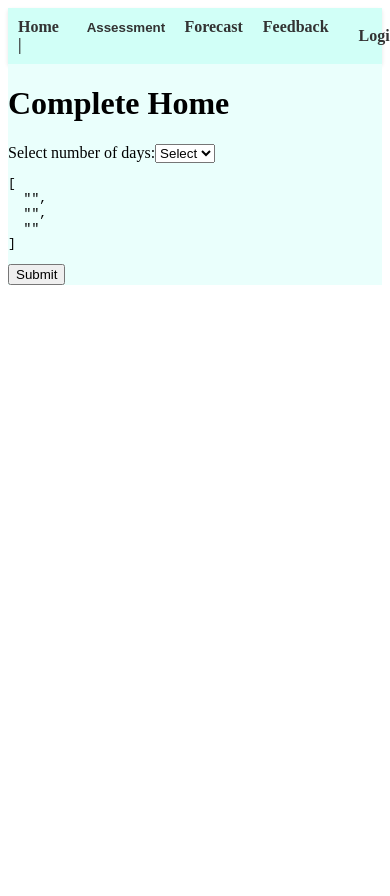
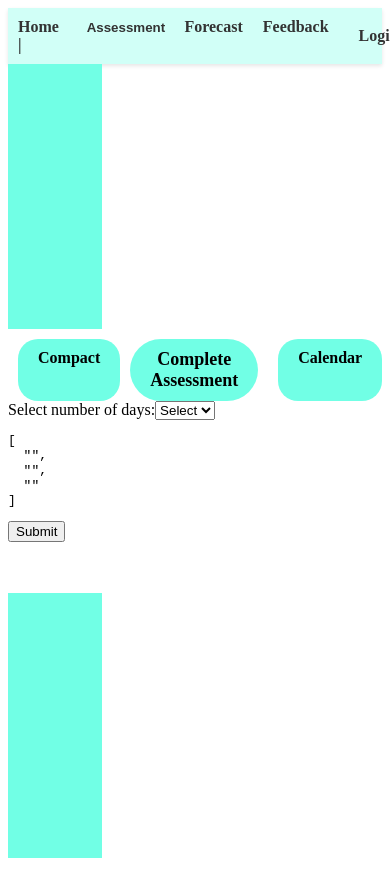
Before and after one commit to sodaop12/Air-Quality-Assessment-System-Front-end, a Vue app: page /complete_as in a window 390 px wide. Shown: the top 896 px of the page. After the commit the page ends 866 px from the top, so only its background shows below. Built offline with nearby package versions, Linux system fonts and the light colour scheme.

Commit message:
split Based css to be global

```diff
--- /dev/null
+++ b/src/assets/css/Action_Element.css
@@ -0,0 +1,73 @@
+
+/* for Report Content */
+.Report {
+    margin-top: 20px;
+  }
+
+  .report-content {
+    background-color: #ffffff;
+    padding: 10px;
+    overflow-wrap: break-word; /* Ensure long lines of text wrap */
+  }
+
+  table {
+    border-collapse: collapse;
+    width: 100%;
+  }
+
+  th,
+  td {
+    border: 1px solid white;
+    padding: 8px;
+  }
+
+  th {
+    background-color: #8fffeb;
+  }
+
+  tr:nth-child(even) {
+    background-color: #c1fff7;
+  }
+
+  tr:hover {
+    background-color: cyan;
+  }
+
+  /* for submit button */
+  .submit-button {
+    background-color: #71ffe5; /* Set your desired button color here */
+    color: #ffffff; /* Set the text color */
+    border: none;
+    border-radius: 25px; /* Set the desired border radius for a rounded shape */
+    padding: 10px 10px;
+    font-size: 16px;
+  }
+  .button-container {
+    display: flex;
+    justify-content: center;
+    align-items: center;
+    margin: 5px;
+  }
+
+  .submit-button:active {
+    background-color: #00926f;
+  }
+
+  /* for loading... */
+  .loading-popup {
+    position: fixed;
+    top: 0;
+    left: 0;
+    width: 100%;
+    height: 100%;
+    background-color: rgba(0, 0, 0, 0.5); /* Semi-transparent black background */
+    display: flex;
+    justify-content: center;
+    align-items: center;
+    z-index: 9999;
+  }
+
+  .loading-text {
+    font-size: 20px;
+    color: #fff;
+  }
--- /dev/null
+++ b/src/assets/css/Based_Element.css
@@ -0,0 +1,93 @@
+.container {
+    display: flex;
+}
+
+.left-sidebar {
+    width: 25%;
+    height: 100%;
+    background-color: #71ffe5;
+    /* Background color for left sidebar */
+}
+
+.content {
+    width: 50%;
+    height: 100%;
+    background-color: #ffffff;
+    /* Background color for main content */
+}
+
+.right-sidebar {
+    width: 25%;
+    height: 100%;
+    background-color: #71ffe5;
+    /* Background color for right sidebar */
+}
+
+/* set content are for small size */
+@media (max-width: 479px) {
+    .container {
+        flex-direction: column;
+    }
+
+    .content {
+        width: 100%;
+        margin: 0 auto;
+        /* Optional: Centers the content horizontally */
+    }
+
+    /* Optional: Hide other elements outside the content area */
+
+
+}
+
+
+/* for page link */
+.page-link-middle {
+    text-align: center;
+    background-color: #71ffe5;
+    padding: 10px 20px;
+    margin-right: 10px;
+    border-radius: 50px;
+    text-decoration: none;
+    color: #000;
+    flex-grow: 1;
+    font-size: large;
+  }
+
+  .page-links {
+    margin-top: 10px;
+    display: flex;
+    justify-content: space-between;
+    font-weight: bold;
+  }
+
+  .page-link {
+    background-color: #71ffe5;
+    padding: 10px 20px;
+    margin-left: 10px;
+    margin-right: 10px;
+    border-radius: 20px;
+    text-decoration: none;
+    color: #000;
+  }
+  .page-link:hover {
+    background-color: #48d6b4;
+  }
+
+  /* for Section title */
+
+.section-title {
+    width: 100%;
+    display: flex;
+    justify-content: center;
+    align-items: center;
+    height: 50px;
+    background-color: #b9fff2;
+    text-align: center;
+    margin-top: 20px;
+    margin-bottom: 10px;
+  }
+
+  .DH_Box {
+    margin: 10px;
+  }
--- a/src/views/CalendarAssessmentView.vue
+++ b/src/views/CalendarAssessmentView.vue
@@ -1,5 +1,4 @@
 <template>
-  <div>
   <div class="container">
     <div class="left-sidebar">
       <!-- Left sidebar content -->
@@ -7,33 +6,24 @@
     <div class="content">
       <!-- Main content -->
       <div class="calendar_as">
-          <h1>Calendar Home</h1>
+        <div class="page-links">
+          <router-link to="/complete_as" class="page-link"
+            >Complete</router-link
+          >
+          <router-link to="/calendar_as" class="page-link-middle"
+            >Calendar Assessment</router-link
+          >
+          <router-link to="/compact_as" class="page-link">Compact</router-link>
+        </div>
       </div>
     </div>
     <div class="right-sidebar">
       <!-- Right sidebar content -->
     </div>
   </div>
-  </div>
 </template>
 
 <style scoped>
-.container {
-  display: flex;
-  height: 100vh;
-}
-.left-sidebar {
-  width: 25%;
-  background-color: #71ffe5; /* Background color for left sidebar */
-}
-
-.content {
-  width: 50%;
-  background-color: #eafffc; /* Background color for main content */
-}
-
-.right-sidebar {
-  width: 25%;
-  background-color: #71ffe5; /* Background color for right sidebar */
-}
+@import "../assets/css/Based_Element.css";
+@import "../assets/css/Action_Element.css";
 </style>
--- a/src/views/CompactAssessmentView.vue
+++ b/src/views/CompactAssessmentView.vue
@@ -246,6 +246,8 @@ export default {
 </script>
 
 <style scoped>
+@import "../assets/css/Based_Element.css";
+@import "../assets/css/Action_Element.css";
 label,
 input {
   margin-bottom: 10px;
@@ -263,152 +265,4 @@ select {
   text-align: center;
   border-radius: 10px;
 }
-.container {
-  display: flex;
-}
-.left-sidebar {
-  width: 25%;
-  height: 100%;
-  background-color: #71ffe5; /* Background color for left sidebar */
-}
-
-.content {
-  width: 50%;
-  height: 100%;
-  background-color: #ffffff; /* Background color for main content */
-}
-.DH_Box {
-  margin: 10px;
-}
-.right-sidebar {
-  width: 25%;
-  height: 100%;
-  background-color: #71ffe5; /* Background color for right sidebar */
-}
-
-/* set content are for small size */
-@media (max-width: 768px) {
-  .container {
-    flex-direction: column;
-  }
-
-  .content {
-    width: 100%;
-  }
-}
-
-/* for page link */
-.page-link-middle {
-  text-align: center;
-  background-color: #71ffe5;
-  padding: 10px 20px;
-  margin-right: 10px;
-  border-radius: 50px;
-  text-decoration: none;
-  color: #000;
-  flex-grow: 1;
-  font-size: large;
-}
-
-.page-links {
-  margin-top: 10px;
-  display: flex;
-  justify-content: space-between;
-  font-weight: bold;
-}
-
-.page-link {
-  background-color: #71ffe5;
-  padding: 10px 20px;
-  margin-left: 10px;
-  margin-right: 10px;
-  border-radius: 20px;
-  text-decoration: none;
-  color: #000;
-}
-.page-link:hover {
-  background-color: #48d6b4;
-}
-
-.section-title {
-  width: 100%;
-  display: flex;
-  justify-content: center;
-  align-items: center;
-  height: 50px;
-  background-color: #b9fff2;
-  text-align: center;
-  margin-top: 20px;
-  margin-bottom: 10px;
-}
-
-.Report {
-  margin-top: 20px;
-}
-
-.report-content {
-  background-color: #ffffff;
-  padding: 10px;
-  overflow-wrap: break-word; /* Ensure long lines of text wrap */
-}
-
-table {
-  border-collapse: collapse;
-  width: 100%;
-}
-
-th,
-td {
-  border: 1px solid white;
-  padding: 8px;
-}
-
-th {
-  background-color: #8fffeb;
-}
-
-tr:nth-child(even) {
-  background-color: #c1fff7;
-}
-
-tr:hover {
-  background-color: cyan;
-}
-
-.submit-button {
-  background-color: #71ffe5; /* Set your desired button color here */
-  color: #ffffff; /* Set the text color */
-  border: none;
-  border-radius: 25px; /* Set the desired border radius for a rounded shape */
-  padding: 10px 10px;
-  font-size: 16px;
-}
-.button-container {
-  display: flex;
-  justify-content: center;
-  align-items: center;
-  margin: 5px;
-}
-
-.submit-button:active {
-  background-color: #00926f;
-}
-
-.loading-popup {
-  position: fixed;
-  top: 0;
-  left: 0;
-  width: 100%;
-  height: 100%;
-  background-color: rgba(0, 0, 0, 0.5); /* Semi-transparent black background */
-  display: flex;
-  justify-content: center;
-  align-items: center;
-  z-index: 9999;
-}
-
-.loading-text {
-  font-size: 20px;
-  color: #fff;
-}
 </style>
--- a/src/views/CompleteAssessmentView.vue
+++ b/src/views/CompleteAssessmentView.vue
@@ -1,13 +1,16 @@
 <template>
-  <div>
   <div class="container">
     <div class="left-sidebar">
       <!-- Left sidebar content -->
     </div>
     <div class="content">
       <!-- Main content -->
-        <div class="complete_as">
-          <h1>Complete Home</h1>
+      <div class="page-links">
+        <router-link to="/compact_as" class="page-link">Compact</router-link>
+        <router-link to="/complete_as" class="page-link-middle"
+          >Complete Assessment</router-link
+        >
+        <router-link to="/calendar_as" class="page-link">Calendar</router-link>
       </div>
       <div>
         <label for="dropdown">Select number of days:</label>
@@ -180,7 +183,6 @@
       <!-- Right sidebar content -->
     </div>
   </div>
-  </div>
 </template>
 
 <script>
@@ -289,32 +291,7 @@ export default {
 };
 </script>
 <style scoped>
-.container {
-  display: flex;
-  height: 100vh;
-}
-.left-sidebar {
-  width: 25%;
-  background-color: #71ffe5; /* Background color for left sidebar */
-}
-
-.content {
-  width: 50%;
-  background-color: #eafffc; /* Background color for main content */
-}
-
-.right-sidebar {
-  width: 25%;
-  background-color: #71ffe5; /* Background color for right sidebar */
-}
-
-@media (max-width: 768px) {
-  .container {
-    flex-direction: column;
-  }
-
-  .content {
-    width: 100%;
-  }
-}
+@import "../assets/css/Based_Element.css";
+@import "../assets/css/Action_Element.css";
+/* for page link */
 </style>
```
Lines whose indentation alone changed are shown as unchanged.
